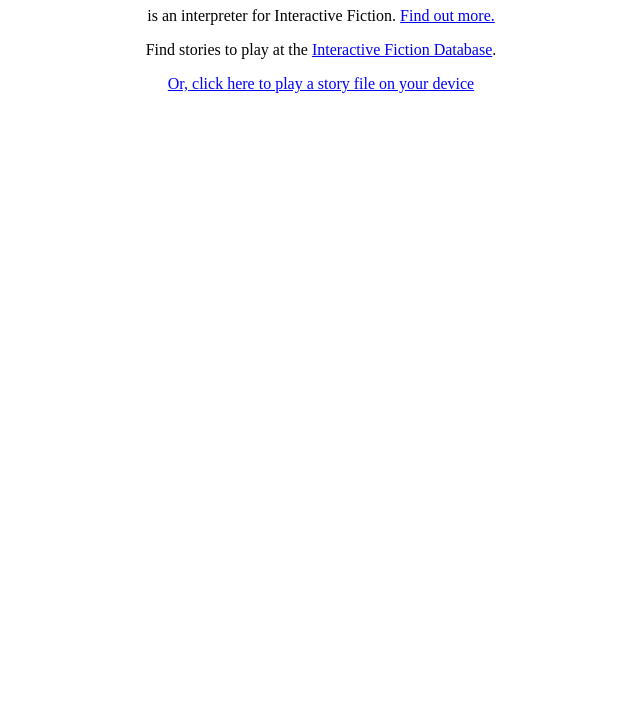
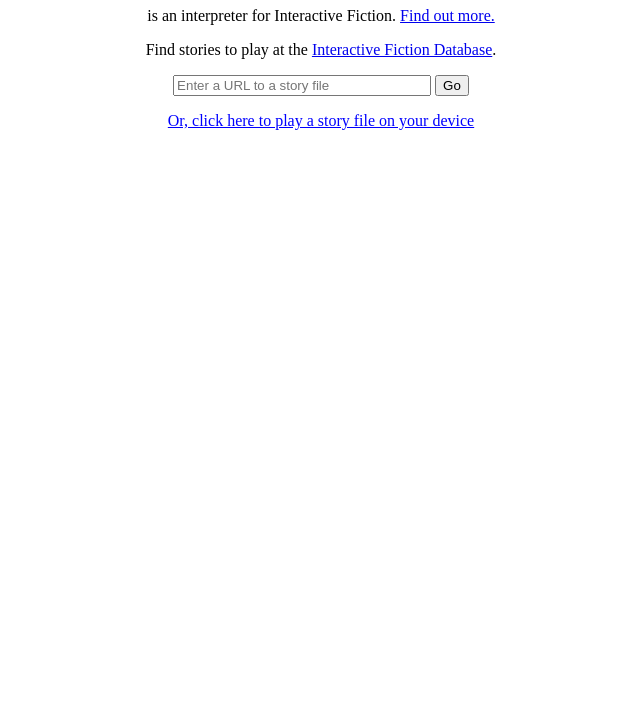
Before and after one commit to curiousdannii/parchment-testing, a website: page index.html in a window 1280 px wide. Shown: the part 73-800 px from the top of the page, without its empty margins (319-959 px from the left). Drawn offline with Linux system fonts and the light colour scheme.

Commit message:
Deploying to gh-pages from @ curiousdannii/parchment@57929e2d2275c0c8cc693c27c89fb470eafa5ef4 🚀

```diff
--- a/gulpfile.js
+++ b/gulpfile.js
@@ -53,6 +53,8 @@
                     format: opt.format,
                 },
                 plugins: [
+                    // The alias plugin is needed only for when you use emglken from npm
+                    // When an emglken update is published to npm, it can be removed
                     alias({
                         entries: [
                             { find: 'crypto', replacement: '../../../src/common/dummy-node.js' },
--- a/index.html
+++ b/index.html
@@ -15,8 +15,13 @@
             <h1>Parchment</h1>
             <p>is an interpreter for Interactive Fiction. <a href="https://github.com/curiousdannii/parchment">Find out more.</a></p>
             <p>Find stories to play at the <a href="https://ifdb.org/">Interactive Fiction Database</a>.</p>
+            <p id="play-url">
+                <input id="play-url-input" placeholder="Enter a URL to a story file" type="url">
+                <button id="play-url-button">Go</button>
+            </p>
+            <p id="play-url-error"></p>
             <label id="custom-file-upload" for="file-upload" tabindex="0" role="button">
-                Or, click here to play a story file on your device
+                <p>Or, click here to play a story file on your device</p>
             </label>
             <input id="file-upload" type="file" style="display: none"/>
             <noscript><p>Parchment requires Javascript. Please enable it in your browser.</p></noscript>
```
Also changed, not shown: dist/web/main.js, dist/web/web.css, 2 other files.
